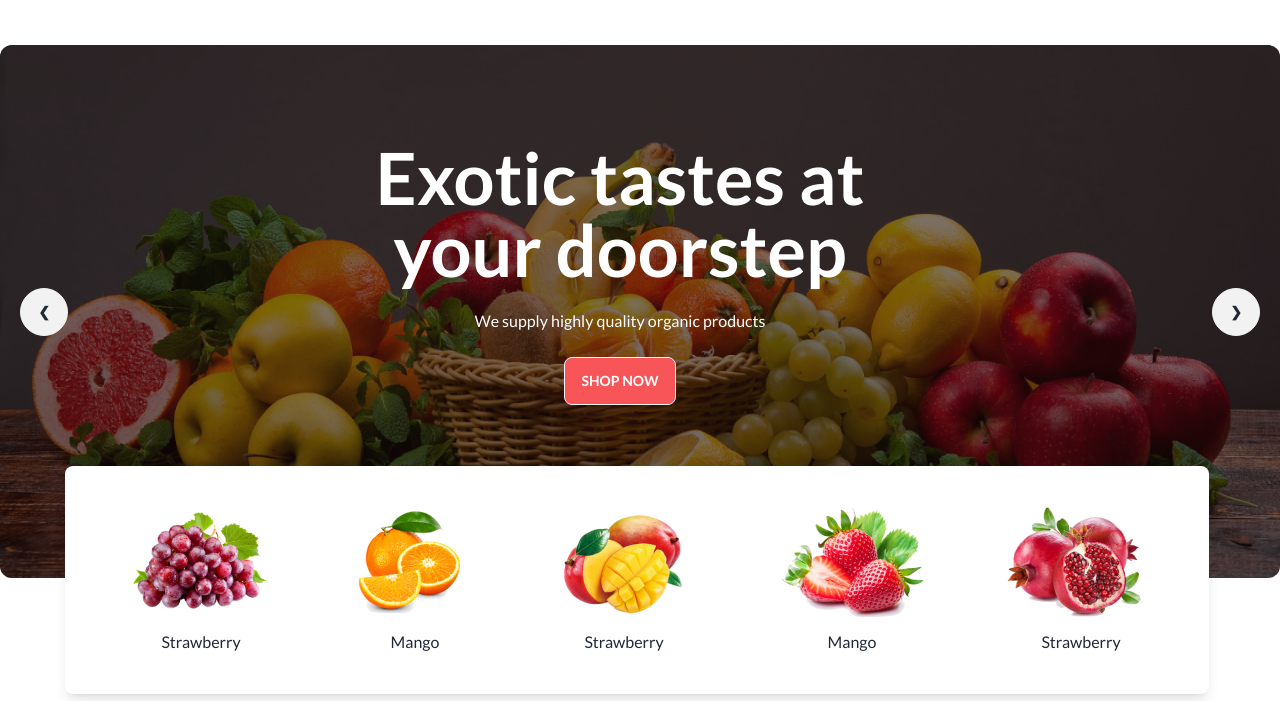
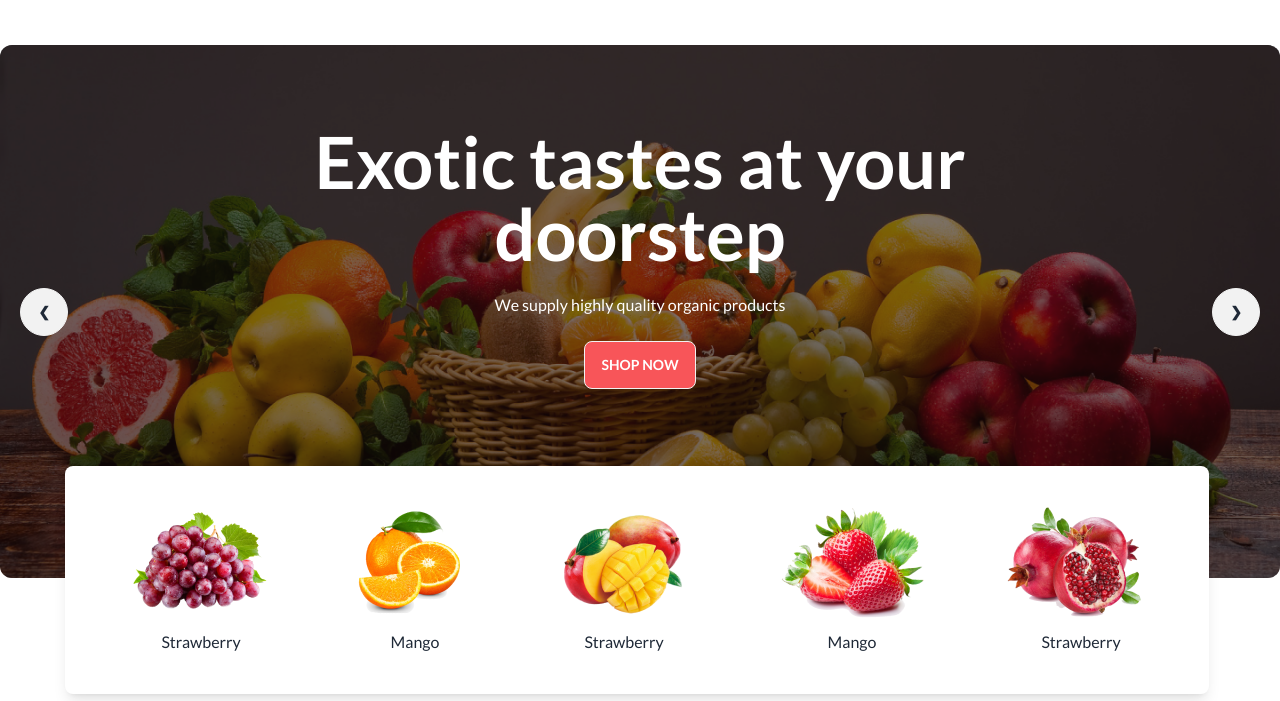
Before and after one commit to mdminarba/B8A3-fruit-brust, a plain HTML site: page index.html in a window 1280 px wide. Shown: the part 99-800 px from the top of the page. Drawn offline with nearby package versions, Linux system fonts and the light colour scheme.

Commit message:
slider problm solve and finishd

```diff
--- a/index.html
+++ b/index.html
@@ -87,6 +87,13 @@
             <div id="slide1" class="carousel-item relative w-full ">
                 <div class="bg-[#1809098f] absolute w-full h-full rounded-xl"></div>
                 <div class="carousel bg-opacity-60"></div>
+                <div class="w-full h-full absolute lg:mt-20 mt-5">
+                    <div class="   text-center ">
+                        <h1 class="lg:text-7xl text-5xl  font-bold  text-[#FFF] ">Exotic tastes at your <br> doorstep</h1>
+                        <p class="lg:py-6 py-0  text-[#FFF] ">We supply highly quality organic products</p>
+                        <button class="btn bg-[#F85559] text-[#FFF]">Shop Now</button>
+                    </div>
+                   </div>
               <img  src="./images/banner1.png" class="w-full rounded-xl " >
               <div class="absolute flex justify-between transform -translate-y-1/2 left-5 right-5 top-1/2">
                 <a href="#slide4" class="btn btn-circle">❮</a>
@@ -97,6 +104,13 @@
             <div id="slide2" class="carousel-item relative w-full">
                 <div class="bg-[#1809098f] absolute w-full h-full rounded-xl"></div>
                 <div class="hero-overlay bg-opacity-1"></div>
+                <div class="w-full h-full absolute lg:mt-20 mt-5 ">
+                    <div class="   text-center ">
+                        <h1 class="lg:text-7xl text-5xl  font-bold  text-[#FFF] ">Exotic tastes at your <br> doorstep</h1>
+                        <p class="lg:py-6 py-0  text-[#FFF] ">We supply highly quality organic products</p>
+                        <button class="btn bg-[#F85559] text-[#FFF]">Shop Now</button>
+                    </div>
+                   </div>
               <img src="./images/banner2.png" class="w-full rounded-xl" />
               <div class="absolute flex justify-between transform -translate-y-1/2 left-5 right-5 top-1/2">
                 <a href="#slide1" class="btn btn-circle">❮</a>
@@ -107,6 +121,12 @@
             <div id="slide3" class="carousel-item relative w-full">
                 <div class="bg-[#0e0808be] absolute w-full h-full rounded-xl"></div>
                 <div class="hero-overlay bg-opacity-60"></div>
+                <div class="w-full h-full absolute lg:mt-20 mt-5 ">
+                    <div class="   text-center ">
+                        <h1 class="lg:text-7xl text-5xl  font-bold  text-[#FFF] ">Exotic tastes at your <br> doorstep</h1>
+                        <p class="lg:py-6 py-0  text-[#FFF] ">We supply highly quality organic products</p>
+                        <button class="btn bg-[#F85559] text-[#FFF]">Shop Now</button>
+                    </div>
               <img src="./images/banner3.png" class="w-full rounded-xl" />
               <div class="absolute flex justify-between transform -translate-y-1/2 left-5 right-5 top-1/2">
                 <a href="#slide2" class="btn btn-circle">❮</a>
@@ -117,6 +137,13 @@
             <div id="slide4" class="carousel-item relative w-full">
                 <div class="bg-[#1809098f] absolute w-full h-full rounded-xl"></div>
                 <div class="hero-overlay bg-opacity-60"></div>
+                <div class="w-full h-full absolute lg:mt-20 mt-5 ">
+                    <div class="   text-center ">
+                        <h1 class="lg:text-7xl text-5xl  font-bold  text-[#FFF] ">Exotic tastes at your <br> doorstep</h1>
+                        <p class="lg:py-6 py-0  text-[#FFF] ">We supply highly quality organic products</p>
+                        <button class="btn bg-[#F85559] text-[#FFF]">Shop Now</button>
+                    </div>
+                   </div>
               <img src="./images/banner4.png" class="w-full rounded-xl" />
               <div class="absolute flex justify-between transform -translate-y-1/2 left-5 right-5 top-1/2">
                 <a href="#slide3" class="btn btn-circle">❮</a>
@@ -124,13 +151,7 @@
               </div>
             </div>
              <!-- header  slide conten section -->
-                <div class=" w-6/12 md:w-6/12    absolute lg:top-30 lg:mt-24 -left-0 lg:ml-[300px] md:top-20mt-16 md:-left-0  md:ml-[200px] top-15mt-16 -left-0 ml-[100px]">
-                <div class="   text-center ">
-                    <h1 class="lg:text-7xl md:text-5xl text-xl lg:font-bold font-semibold text-[#FFF] ">Exotic tastes at your doorstep</h1>
-                    <p class="lg:py-6 py-0  text-[#FFF] ">We supply highly quality organic products</p>
-                    <button class="btn bg-[#F85559] text-[#FFF]">Shop Now</button>
-                </div>
-               </div>
+
 
           </div>
           <!-- header footer section -->
```
